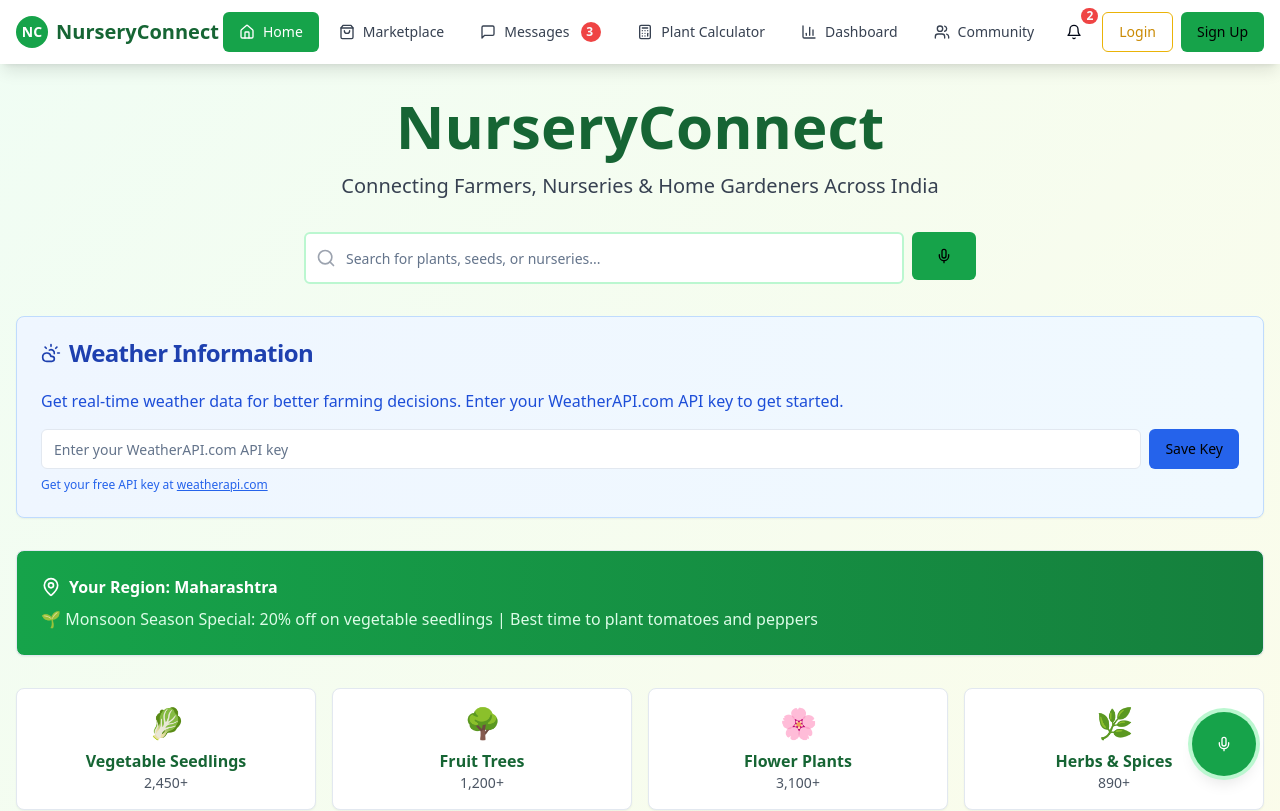
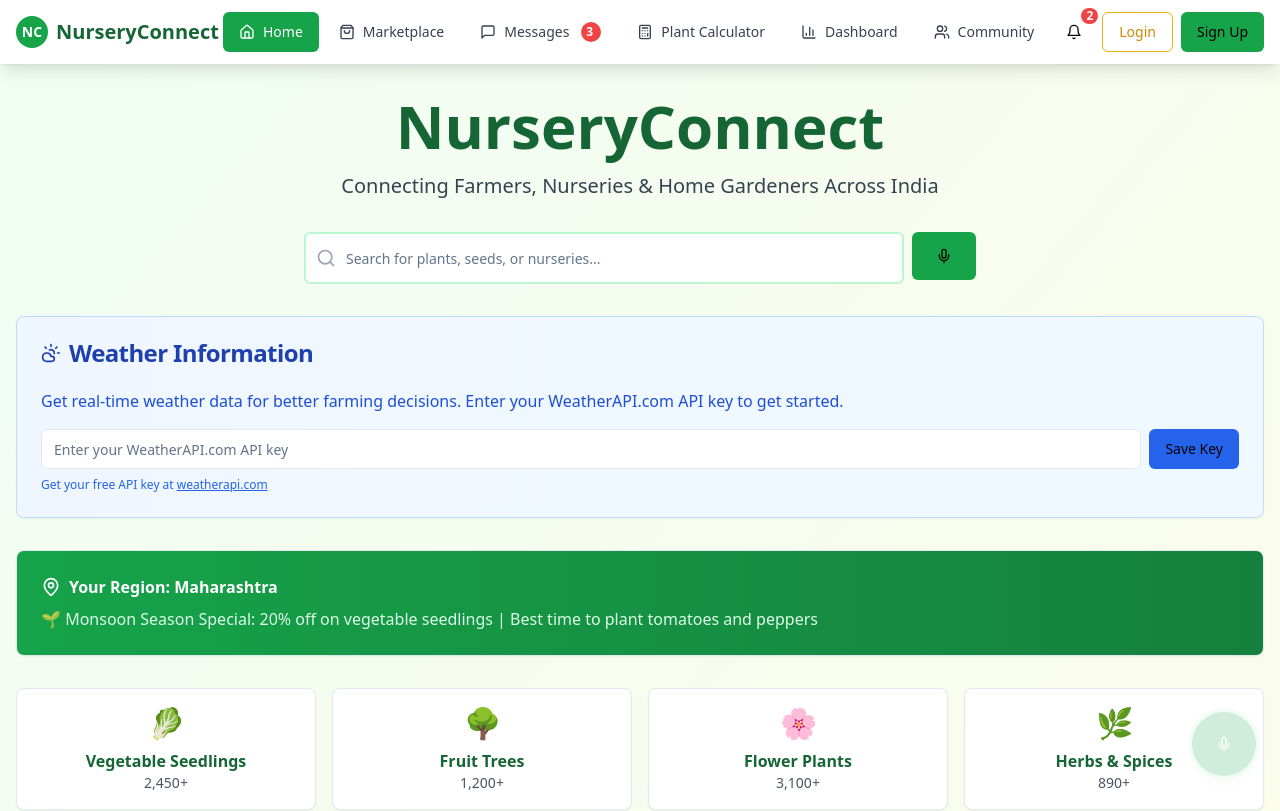
Before and after one commit to Sandeep-S-M/nursery-connect-roots-grow, a React (Vite) app: page / in a window 1280 px wide. Shown: the top 811 px of the page. Built offline with nearby package versions, Linux system fonts and the light colour scheme.

Commit message:
Hide voice assistant on hover
Hide the voice assistant button until hovered, then fully enable it.

```diff
--- a/src/components/VoiceAssistant.tsx
+++ b/src/components/VoiceAssistant.tsx
@@ -37,8 +37,8 @@ const VoiceAssistant = () => {
 
   return (
     <>
-      {/* Main Voice Ball - Always Visible */}
-      <div className="fixed bottom-6 right-6 z-50">
+      {/* Main Voice Ball - Hidden until hover */}
+      <div className="fixed bottom-6 right-6 z-50 group">
         <Button
           onClick={() => setIsExpanded(!isExpanded)}
           className={`w-16 h-16 rounded-full ${
@@ -47,7 +47,7 @@ const VoiceAssistant = () => {
               : "bg-green-600 hover:bg-green-700"
           } shadow-lg transition-all duration-300 ${
             isListening ? "ring-4 ring-red-200" : "ring-4 ring-green-200"
-          }`}
+          } opacity-20 group-hover:opacity-100`}
         >
           {isListening ? (
             <MicOff className="h-8 w-8 text-white" />
```
